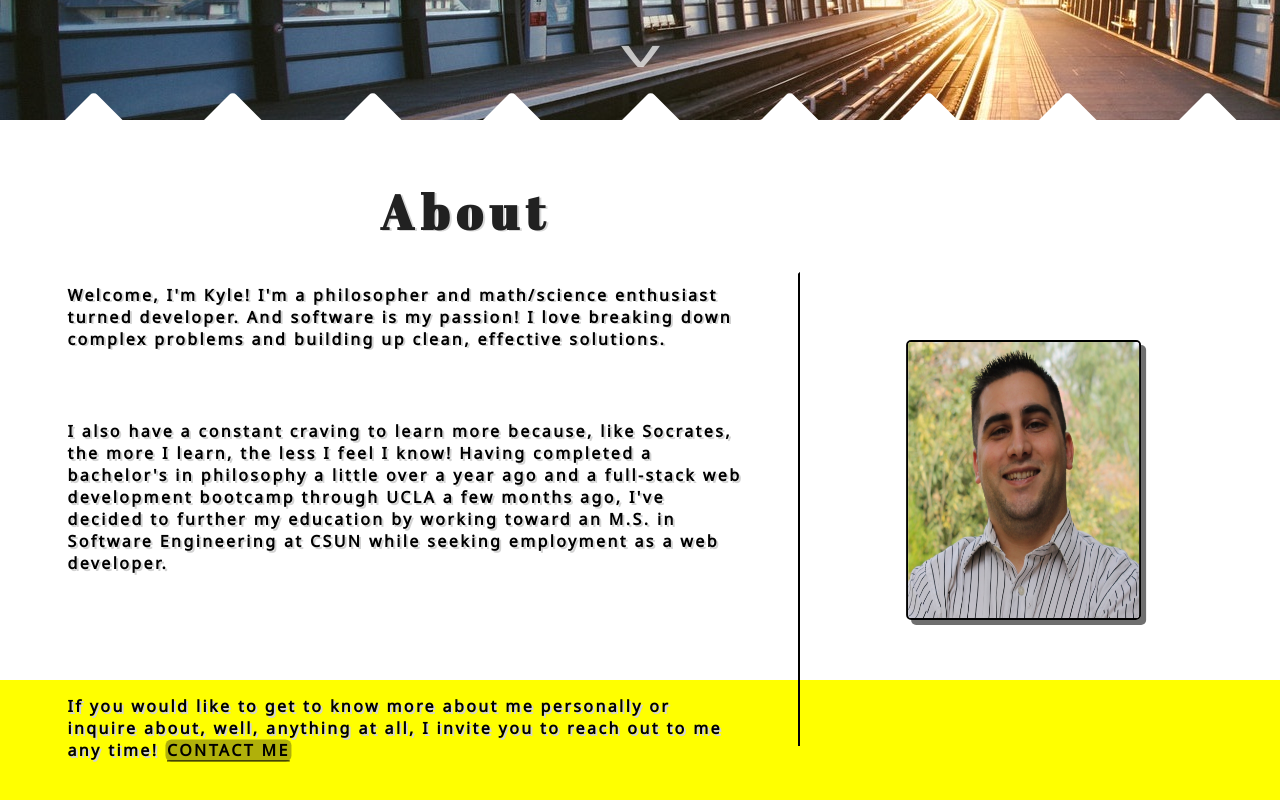
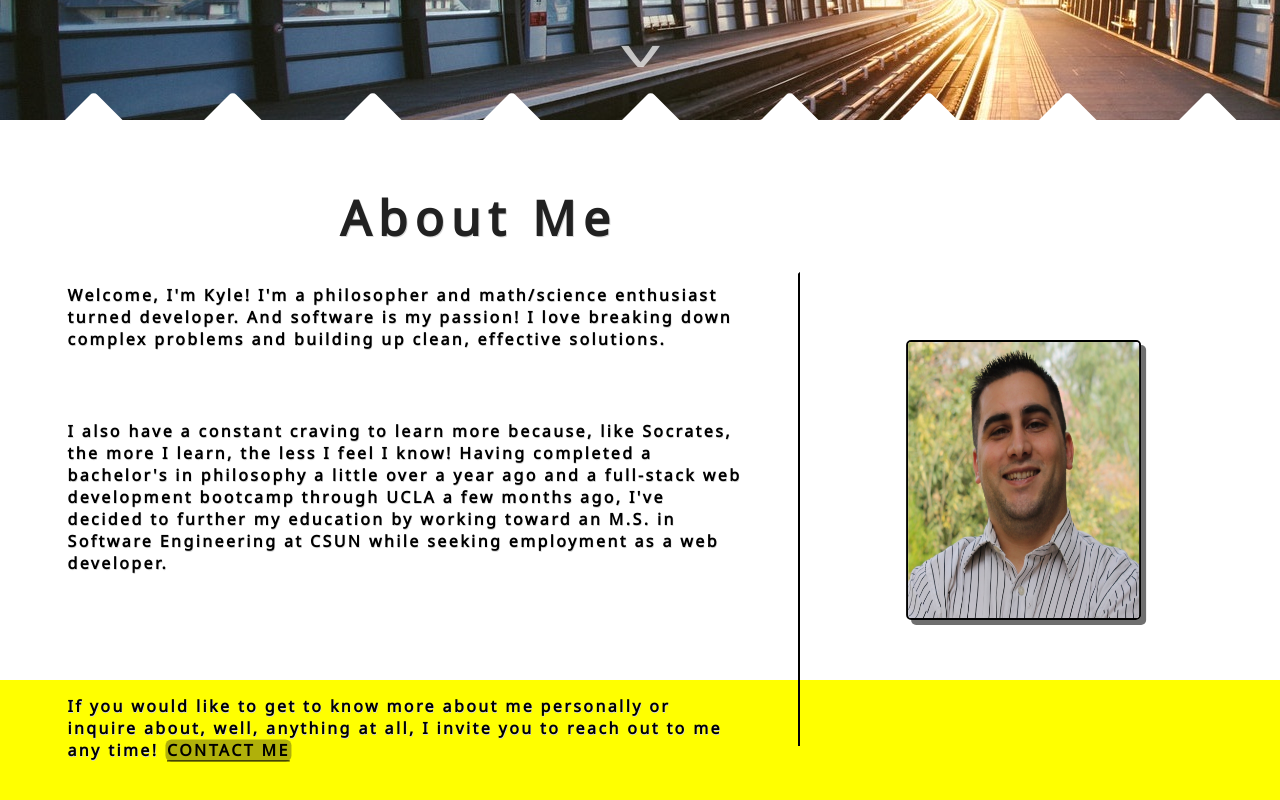
Before and after one commit to kyserrecchia/KyleSerrecchia, a website: page public/index.html in a window 1280 px wide. Shown: the part 680-1480 px from the top of the page. Drawn offline with Linux system fonts and the light colour scheme.

Commit message:
fixed about styling

```diff
--- a/public/index.css
+++ b/public/index.css
@@ -126,57 +126,36 @@
           /*border: 2px solid red;*/
           width: 400px;
           font-family: 'Abril Fatface', cursive;
+          font-family: 'Noto Sans', sans-serif;
           letter-spacing: .15em;
           opacity: .87;
           position: relative;
           z-index: 2;
           font-size: 3em;
-          text-shadow: 2px 1.4px #d3d3d3;
-          transform: translate(95%, 90%);
+          text-shadow: 1px 1px #d3d3d3;
+          transform: translate(85%, 100%);
         }
 
-        /*.aboutMe p {
-          border: 2px solid red;
-          font-family: 'Noto Sans', sans-serif;
-          font-weight: 600;
-          letter-spacing: .15em;
-          z-index: 2;
-          text-shadow: 2px 1.4px #d3d3d3;
-          transform: translate(10%,150%);
-          width: 85%;
-        }*/
-
-        .aboutMe p:nth-of-type(1) {
+        .aboutMe p {
           /*border: 2px solid red;*/
           font-family: 'Noto Sans', sans-serif;
           font-weight: 600;
           letter-spacing: .15em;
           z-index: 2;
-          text-shadow: 2px 1.4px #d3d3d3;
-          transform: translate(10%,150%);
+          text-shadow: .5px .5px #d3d3d3;
           width: 85%;
         }
 
+        .aboutMe p:nth-of-type(1) {
+          transform: translate(10%,150%);
+        }
+
         .aboutMe p:nth-of-type(2) {
-          /*border: 2px solid red;*/
-          font-family: 'Noto Sans', sans-serif;
-          font-weight: 600;
-          letter-spacing: .15em;
-          z-index: 2;
-          text-shadow: 2px 1.4px #d3d3d3;
           transform: translate(10%,110%);
-          width: 85%;
         }
 
         .aboutMe p:nth-of-type(3) {
-          /*border: 2px solid red;*/
-          font-family: 'Noto Sans', sans-serif;
-          font-weight: 600;
-          letter-spacing: .15em;
-          z-index: 2;
-          text-shadow: 2px 1.4px #d3d3d3;
           transform: translate(10%,440%);
-          width: 85%;
         }
 
         .aboutMe a {
--- a/public/index.html
+++ b/public/index.html
@@ -39,7 +39,7 @@
 
 		<div class="about">
 			<div class="aboutMe">
-					<h1>About</h1>
+					<h1>About Me</h1>
 					<p>Welcome, I'm Kyle! I'm a philosopher and math/science enthusiast turned developer.  And software is my passion! I love breaking down complex problems and building up clean, effective solutions.</p>
 					<p>I also have a constant craving to learn more because, like Socrates, the more I learn, the less I feel I know!  Having completed a bachelor's in philosophy a little over a year ago and a full-stack web development bootcamp through UCLA a few months ago, I've decided to further my education by working toward an M.S. in Software Engineering at CSUN while seeking employment as a web developer.</p>
 					<p>If you would like to get to know more about me personally or inquire about, well, anything at all, I invite you to reach out to me any time! <a onclick="scrollFunc.contact()">CONTACT ME</a></p>
```
